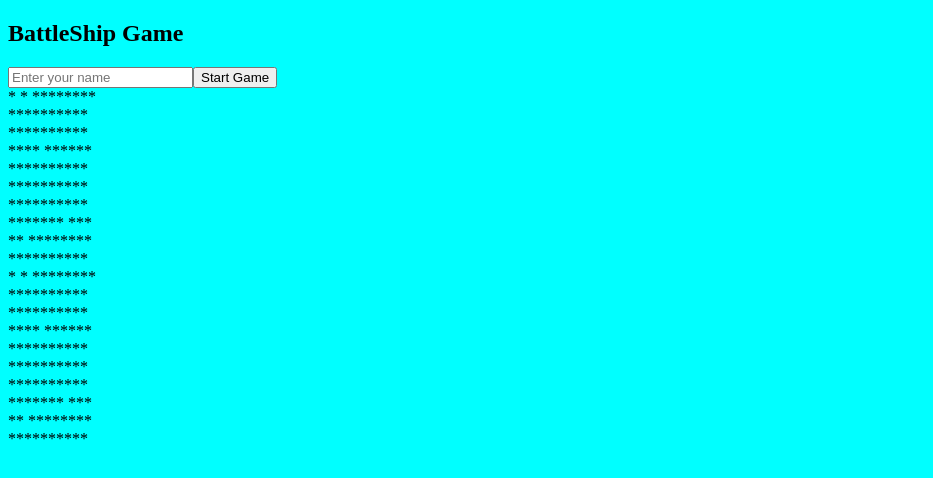
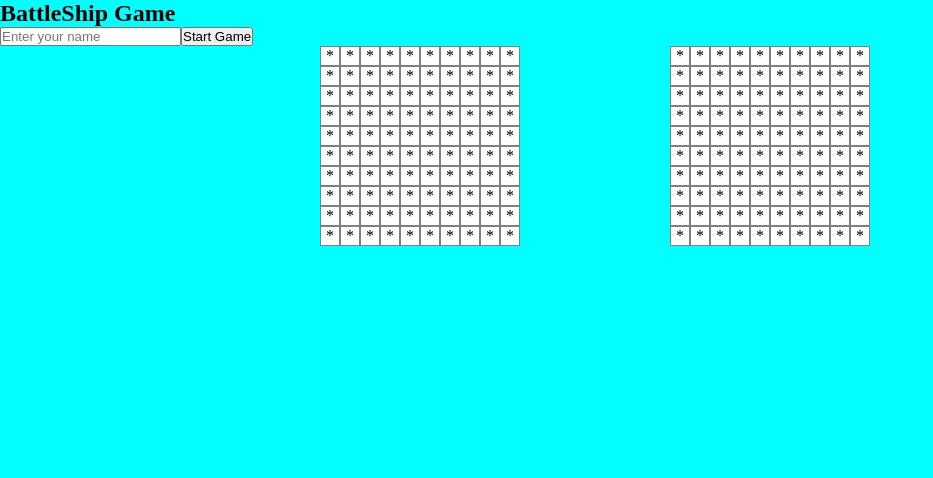
Before and after one commit to Urchmaney/battleship, a website built with webpack: page dist/index.html in a window 1280 px wide. Both pictures are taken after a click on the button "Start Game". Shown: the whole page, without its empty margins (0-933 px from the left). Built offline with Linux system fonts and the light colour scheme.

Commit message:
Add style to board

```diff
--- a/src/gameboard.js
+++ b/src/gameboard.js
@@ -38,7 +38,7 @@ const GameBoard = () => {
     ships[ships.length - 1].setCoordinate([45, 46, 47, 48]);
   };
   const markOnBoard = (coordinate, option) => {
-    board[Math.round(coordinate / 10)][Math.round(coordinate % 10)] = option ? 'X' : '.';
+    board[Math.floor(coordinate / 10)][Math.floor(coordinate % 10)] = option ? 'X' : '.';
     return option;
   };
 
--- a/src/main.js
+++ b/src/main.js
@@ -16,6 +16,23 @@ const startGame = (name) => {
   gameBoardTwo.createShips();
 };
 
+// let i = 0;
+// const sleep2 = () => {
+//   if (i < 1) {
+//     i += 1;
+//     // Continue the loop in 3s
+//     setTimeout(sleep2, 7000);
+//   }
+// };
+// const sleep = (milliseconds) => {
+//   const start = new Date().getTime();
+//   for (let i = 0; i < 1e7; i += 1) {
+//     if ((new Date().getTime() - start) > milliseconds) {
+//       break;
+//     }
+//   }
+// };
+
 const makeMove = (move) => playerOne.makeMove(move, gameBoardTwo);
 
 const getBoardOne = () => gameBoardOne;
@@ -26,10 +43,7 @@ const getPlayerOne = () => playerOne;
 
 const getPlayerTwo = () => playerTwo;
 
-const AIMove = () => {
-  playerTwo.makeAIMove(gameBoardOne);
-  // playerTwo.makeMove(gameBoardOne);
-};
+const AIMove = () => playerTwo.makeAIMove(gameBoardOne);
 
 export {
   startGame,
@@ -39,4 +53,6 @@ export {
   AIMove,
   makeMove,
   getPlayerTwo,
+  sleep,
+  sleep2,
 };
--- a/src/player.js
+++ b/src/player.js
@@ -1,5 +1,3 @@
-import GameBoard from './gameboard';
-
 const Player = (name) => {
   const getName = () => name;
   const makeMove = (move, board) => board.receiveAttack(move);
--- a/src/style.css
+++ b/src/style.css
@@ -1,3 +1,33 @@
+*{
+    box-sizing: border-box;
+    padding: 0;
+    margin: 0;
+}
+
 body{
     background-color: aqua;
 }
+
+#boards{
+    padding-left: 25%;
+}
+
+#playerBoard{
+    width : 300px;
+    display: inline-block;
+}
+
+#computerBoard{
+    width : 300px;
+    display: inline-block;
+    margin-left: 50px;
+}
+
+.board-cell{
+    display: inline-block;
+    width : 20px;
+    height : 20px;
+    border: 1px solid gray;
+    text-align: center;
+    background-color: white;
+}
--- a/src/view.js
+++ b/src/view.js
@@ -3,52 +3,66 @@ import './style.css';
 
 
 const endGame = (player) => {
-  const playerBoard = document.getElementById('playerBoard');
-  playerBoard.innerHTML = '';
-  const computerBoard = document.getElementById('computerBoard');
-  computerBoard.innerHTML = '';
-  const board = document.getElementById('board');
+  const board = document.getElementById('boards');
   board.innerHTML = `${player.getName()} has won !!!`;
 };
 
 const render = (boardOne, boardTwo) => {
-  const playerBoard = document.getElementById('playerBoard');
+  // const playerBoard = document.getElementById('playerBoard');
+  const board = document.getElementById('boards');
+  board.innerHTML = '';
+  // playerBoard.innerHTML = '';
+  const pBoard = document.createElement('div');
+  pBoard.id = 'playerBoard';
+  for (let i = 0; i < 10; i += 1) {
+    const divElement = document.createElement('div');
+    for (let j = 0; j < 10; j += 1) {
+      const spanElement = document.createElement('span');
+      //spanElement.id = `cell-${i}${j}`;
+      spanElement.innerHTML = boardOne[i][j];
+      spanElement.classList.add('board-cell');
+      divElement.appendChild(spanElement);
+    }
+    pBoard.appendChild(divElement);
+  }
+  // const computerBoard = document.getElementById('computerBoard');
+  const cBoard = document.createElement('div');
+  cBoard.id = 'computerBoard';
+  // computerBoard.innerHTML = '';
   for (let i = 0; i < 10; i += 1) {
     const divElement = document.createElement('div');
     for (let j = 0; j < 10; j += 1) {
       const spanElement = document.createElement('span');
       spanElement.id = `cell-${i}${j}`;
-      spanElement.innerHTML = boardOne[i][j];
+      spanElement.innerHTML = boardTwo[i][j];
+      spanElement.classList.add('board-cell');
       divElement.appendChild(spanElement);
     }
-    playerBoard.appendChild(divElement);
+    cBoard.appendChild(divElement);
   }
-  const computerBoard = document.getElementById('computerBoard');
-  for (let i = 0; i < 10; i += 1) {
-    const divElement = document.createElement('div');
-    for (let j = 0; j < 10; j += 1) {
-      const spanElement = document.createElement('span');
-      spanElement.id = `cellAI-${i}${j}`;
-      spanElement.innerHTML = boardTwo[i][j];
-      divElement.appendChild(spanElement);
-    }
-    computerBoard.appendChild(divElement);
-  }
-  playerBoard.addEventListener('click', () => {
+  cBoard.addEventListener('click', () => {
     const move = Number(event.target.id.slice(5));
     gameFlow(move);
   });
+  board.appendChild(pBoard);
+  board.appendChild(cBoard);
 };
 
 const gameFlow = (move) => {
-  render(main.getBoardOne().getBoard(), main.getBoardTwo().getBoard());
   if (main.makeMove(move)) {
+    render(main.getBoardOne().getBoard(), main.getBoardTwo().getBoard());
     if (main.getBoardTwo().IsAllShipsSunk()) {
       endGame(main.getPlayerOne());
     }
   } else {
-    main.AIMove(main.getBoardOne().getBoard());
-		render(main.getBoardOne().getBoard(), main.getBoardTwo().getBoard());
+    render(main.getBoardOne().getBoard(), main.getBoardTwo().getBoard());
+    let check = true;
+    while (check) {
+      check = main.AIMove(main.getBoardOne().getBoard());
+      render(main.getBoardOne().getBoard(), main.getBoardTwo().getBoard());
+      main.sleep2();
+    }
+    render(main.getBoardOne().getBoard(), main.getBoardTwo().getBoard());
     if (main.getBoardOne().IsAllShipsSunk()) {
       endGame(main.getPlayerTwo());
     }
```
Also changed, not shown: src/computer.js (+0 -7 lines), dist/index.html, dist/main.js.
